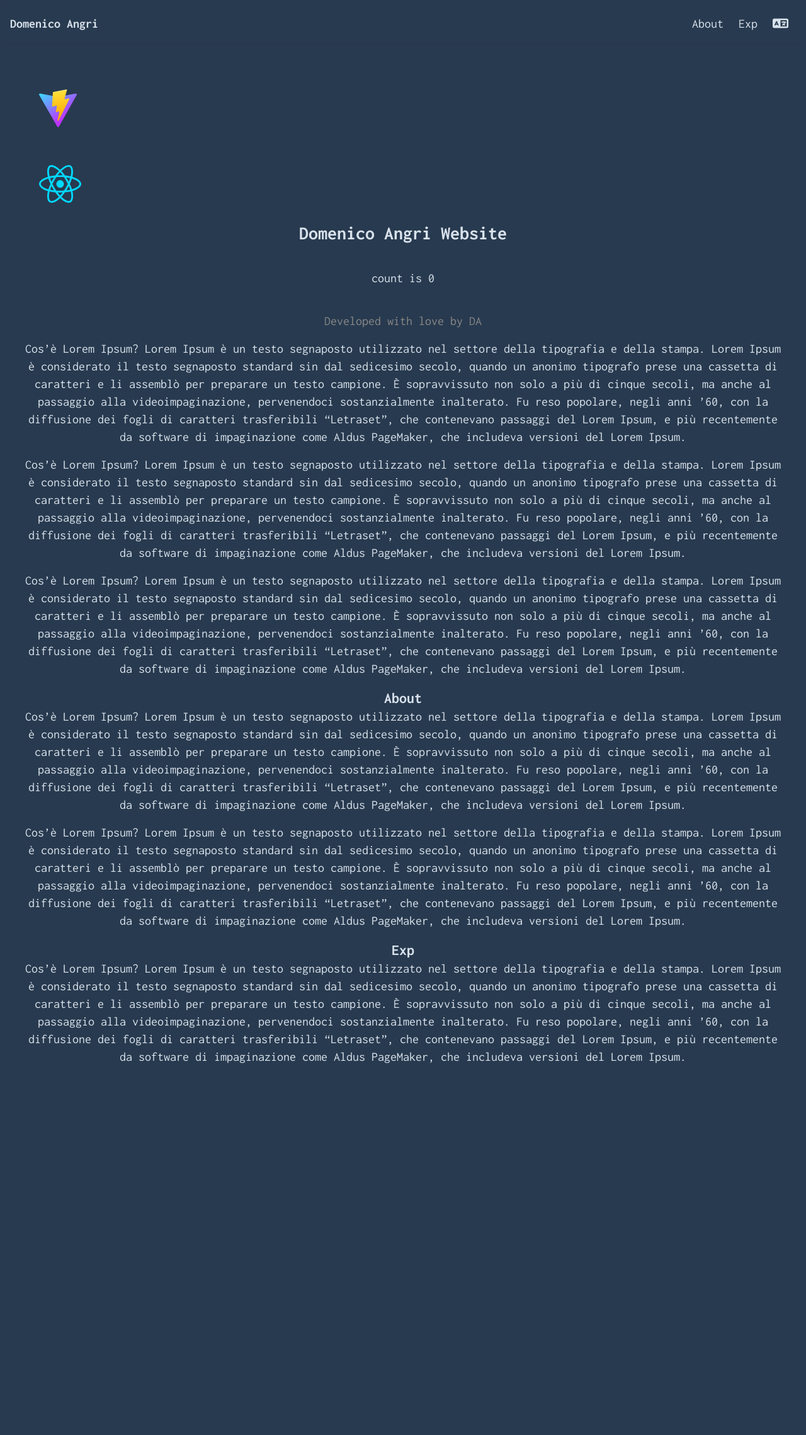
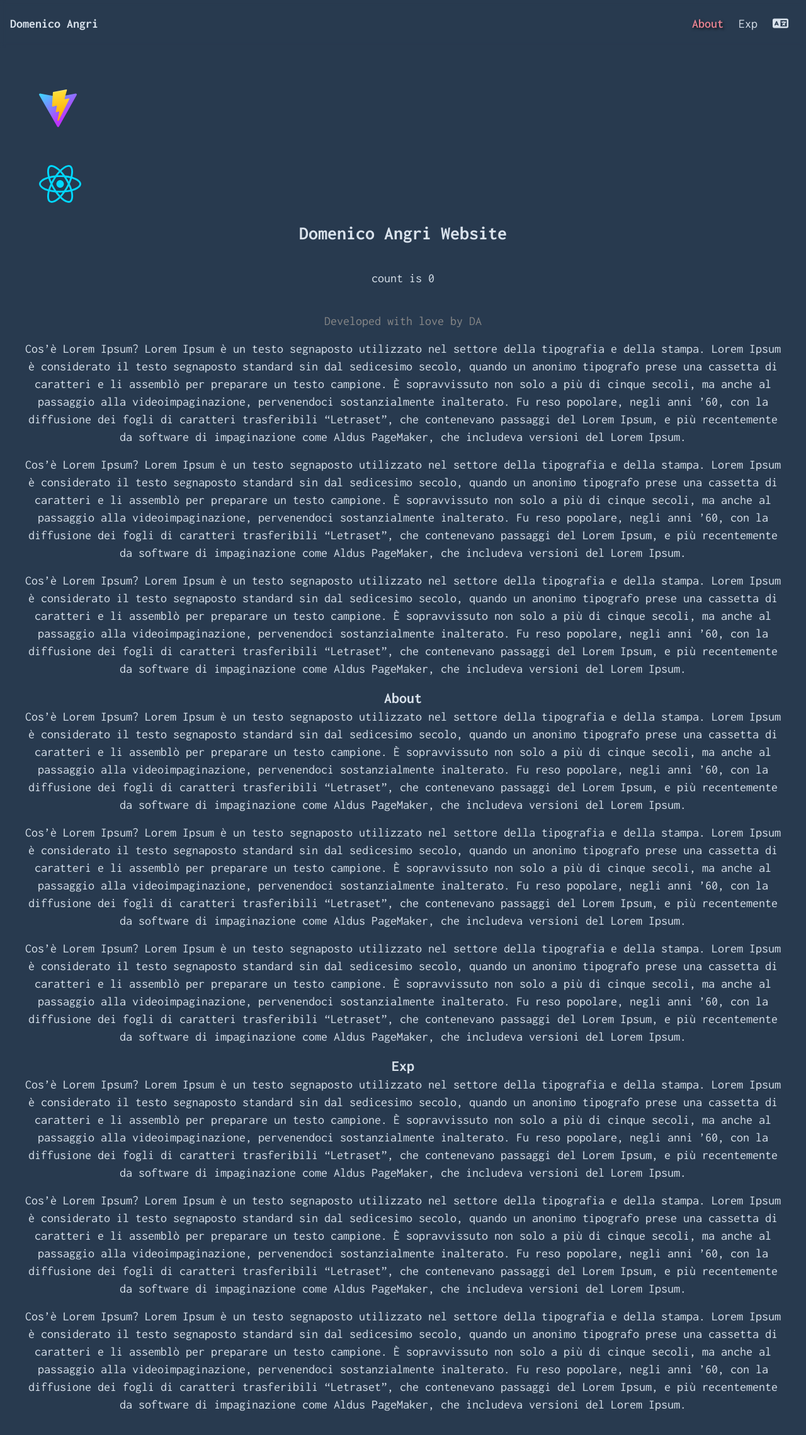
Before and after one commit to DomenicoAngri/domenicoangri-website, a React (Vite) app in the folder frontend/: page / in a window 1280 px wide. Shown: the top 2278 px of the page at 63% size. Before the commit the page ends 1740 px from the top, so only its background shows below. Built offline with nearby package versions, Linux system fonts and the light colour scheme.

Commit message:
Fixed bug for scrollY. Added more ms to css effects.

```diff
--- a/frontend/src/App.jsx
+++ b/frontend/src/App.jsx
@@ -85,10 +85,34 @@ function App() {
                     caratteri trasferibili “Letraset”, che contenevano passaggi del Lorem Ipsum, e più recentemente da software di impaginazione come
                     Aldus PageMaker, che includeva versioni del Lorem Ipsum.
                 </p>
+                <p>
+                    Cos’è Lorem Ipsum? Lorem Ipsum è un testo segnaposto utilizzato nel settore della tipografia e della stampa. Lorem Ipsum è
+                    considerato il testo segnaposto standard sin dal sedicesimo secolo, quando un anonimo tipografo prese una cassetta di caratteri e
+                    li assemblò per preparare un testo campione. È sopravvissuto non solo a più di cinque secoli, ma anche al passaggio alla
+                    videoimpaginazione, pervenendoci sostanzialmente inalterato. Fu reso popolare, negli anni ’60, con la diffusione dei fogli di
+                    caratteri trasferibili “Letraset”, che contenevano passaggi del Lorem Ipsum, e più recentemente da software di impaginazione come
+                    Aldus PageMaker, che includeva versioni del Lorem Ipsum.
+                </p>
             </section>
 
             <section id="section2">
                 <h2>Exp</h2>
+                <p>
+                    Cos’è Lorem Ipsum? Lorem Ipsum è un testo segnaposto utilizzato nel settore della tipografia e della stampa. Lorem Ipsum è
+                    considerato il testo segnaposto standard sin dal sedicesimo secolo, quando un anonimo tipografo prese una cassetta di caratteri e
+                    li assemblò per preparare un testo campione. È sopravvissuto non solo a più di cinque secoli, ma anche al passaggio alla
+                    videoimpaginazione, pervenendoci sostanzialmente inalterato. Fu reso popolare, negli anni ’60, con la diffusione dei fogli di
+                    caratteri trasferibili “Letraset”, che contenevano passaggi del Lorem Ipsum, e più recentemente da software di impaginazione come
+                    Aldus PageMaker, che includeva versioni del Lorem Ipsum.
+                </p>
+                <p>
+                    Cos’è Lorem Ipsum? Lorem Ipsum è un testo segnaposto utilizzato nel settore della tipografia e della stampa. Lorem Ipsum è
+                    considerato il testo segnaposto standard sin dal sedicesimo secolo, quando un anonimo tipografo prese una cassetta di caratteri e
+                    li assemblò per preparare un testo campione. È sopravvissuto non solo a più di cinque secoli, ma anche al passaggio alla
+                    videoimpaginazione, pervenendoci sostanzialmente inalterato. Fu reso popolare, negli anni ’60, con la diffusione dei fogli di
+                    caratteri trasferibili “Letraset”, che contenevano passaggi del Lorem Ipsum, e più recentemente da software di impaginazione come
+                    Aldus PageMaker, che includeva versioni del Lorem Ipsum.
+                </p>
                 <p>
                     Cos’è Lorem Ipsum? Lorem Ipsum è un testo segnaposto utilizzato nel settore della tipografia e della stampa. Lorem Ipsum è
                     considerato il testo segnaposto standard sin dal sedicesimo secolo, quando un anonimo tipografo prese una cassetta di caratteri e
--- a/frontend/src/components/header/Header.css
+++ b/frontend/src/components/header/Header.css
@@ -19,11 +19,11 @@
 }
 
 .activeSection {
-    @apply transition-colors duration-500 ease-in-out text-accent font-semibold;
+    @apply transition-colors duration-700 ease-in-out text-accent font-semibold;
     text-shadow: 2px 2px 4px rgba(0, 0, 0, 0.7);
 }
 
 .inactiveSection {
-    @apply transition-colors duration-500 ease-in-out text-secondary font-normal;
+    @apply transition-colors duration-700 ease-in-out text-secondary font-normal;
     text-shadow: none;
 }
--- a/frontend/src/components/header/Header.tsx
+++ b/frontend/src/components/header/Header.tsx
@@ -4,9 +4,6 @@ import { faLanguage } from "@fortawesome/free-solid-svg-icons";
 import "./Header.css";
 
 const Header = () => {
-    // TODO: gestione dei tipi ts
-    // TODO: capire bug di about
-
     const [activeSection, setActiveSection] = useState("");
 
     useEffect(() => {
@@ -18,9 +15,7 @@ const Header = () => {
             if (section1 && section2) {
                 if (section1.offsetTop <= scrollPosition && section1.offsetTop + section1.offsetHeight > scrollPosition) {
                     setActiveSection("section1");
-                }
-                // Controlla se sei nella sezione Experiences
-                else if (section2.offsetTop <= scrollPosition && section2.offsetTop + section2.offsetHeight > scrollPosition) {
+                } else if (section2.offsetTop <= scrollPosition && section2.offsetTop + section2.offsetHeight > scrollPosition) {
                     setActiveSection("section2");
                 } else {
                     setActiveSection("");
@@ -36,9 +31,8 @@ const Header = () => {
     }, []);
 
     const handleScrollToSectionClick = (event) => {
+        event.preventDefault();
         const sectionId = event.currentTarget.getAttribute("href")?.substring(1);
-
-        console.log(sectionId);
 
         if (sectionId) {
             scrollToSection(sectionId);
@@ -48,11 +42,11 @@ const Header = () => {
     const scrollToSection = (sectionId: string) => {
         const header = document.getElementById("header");
         const section = document.getElementById(sectionId);
-        console.log(section);
 
         if (header && section) {
             const headerHeight = header.offsetHeight;
             const sectionPosition = section.getBoundingClientRect().top + window.scrollY;
+
             window.scrollTo({
                 top: sectionPosition - headerHeight,
             });
```
